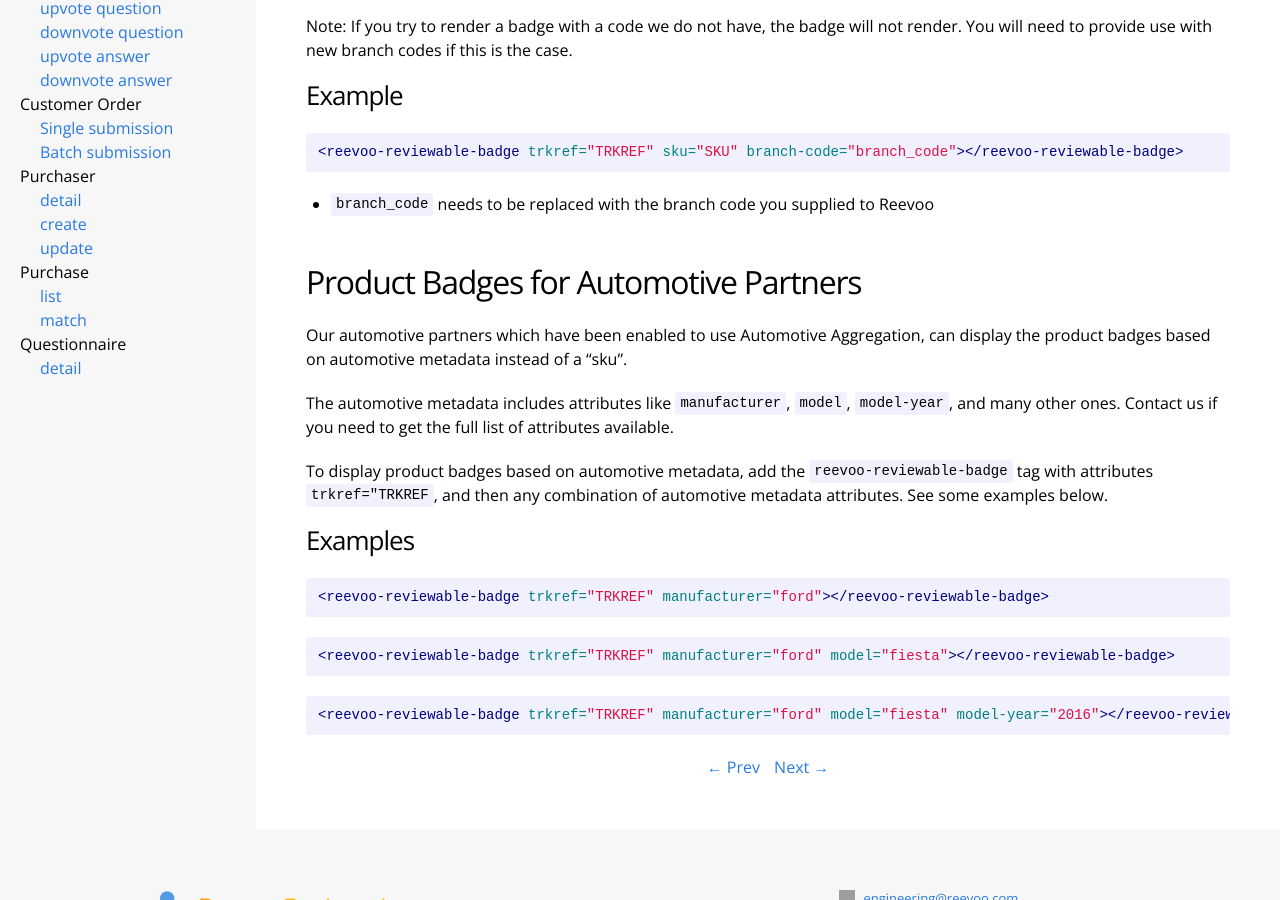
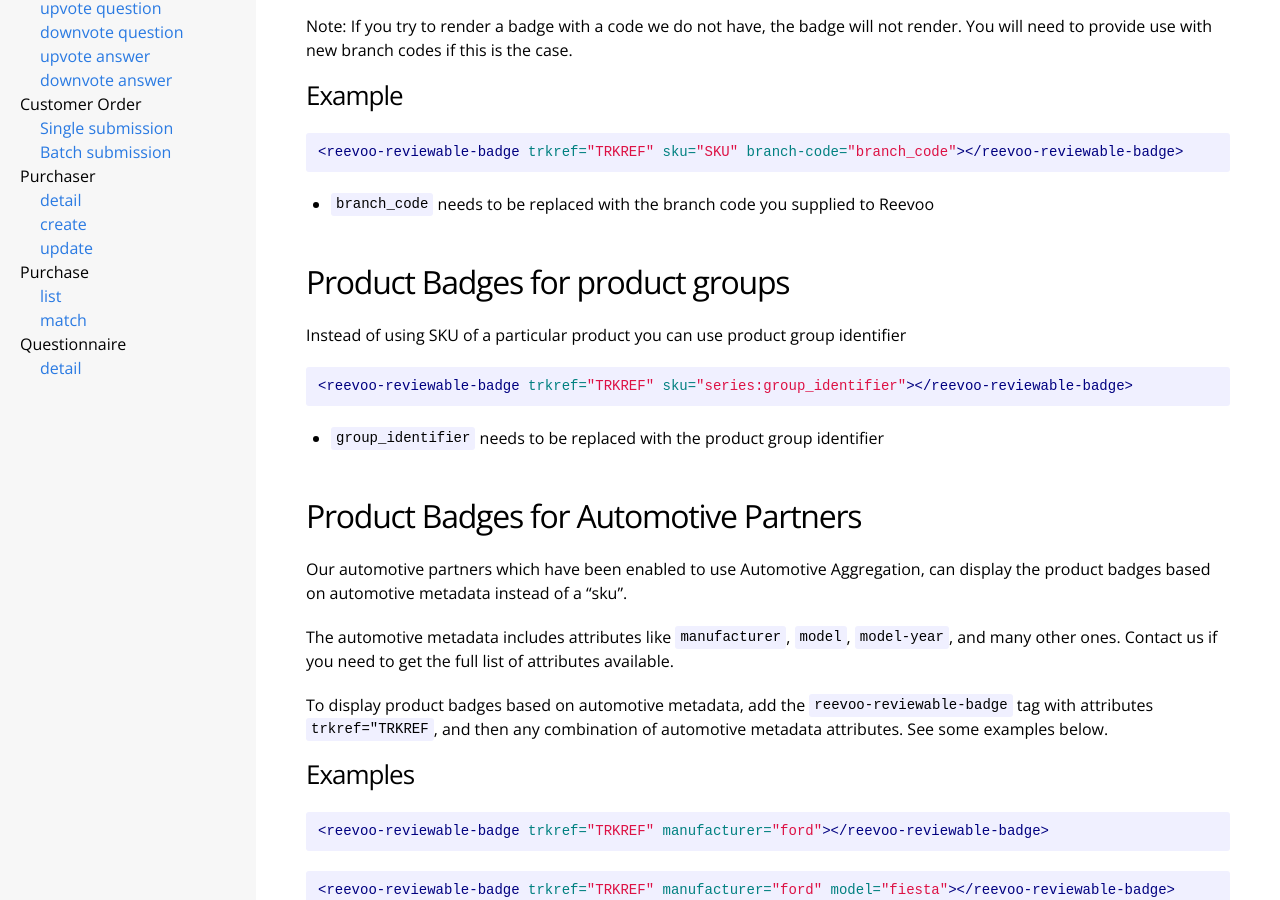
Before and after one commit to reevoo/reevoo.github.io, a Jekyll site: the page built from docs/reevoomark/product-badges.markdown, in a window 1280 px wide and 900 px high, scrolled down 1163 px. Built offline with Jekyll 4.4.1, drawn with Linux system fonts in a browser that asks for light colours; grey boxes are pictures that could not be loaded.

Commit message:
Api docs - product badges update

```diff
--- a/docs/reevoomark/product-badges.markdown
+++ b/docs/reevoomark/product-badges.markdown
@@ -59,6 +59,15 @@
 
 * `branch_code` needs to be replaced with the branch code you supplied to Reevoo
 
+## Product Badges for product groups
+
+Instead of using SKU of a particular product you can use product group identifier
+
+{% highlight html %}
+<reevoo-reviewable-badge trkref="TRKREF" sku="series:group_identifier"></reevoo-reviewable-badge>
+{% endhighlight %}
+
+* `group_identifier` needs to be replaced with the product group identifier
 
 
 ## Product Badges for Automotive Partners
```
